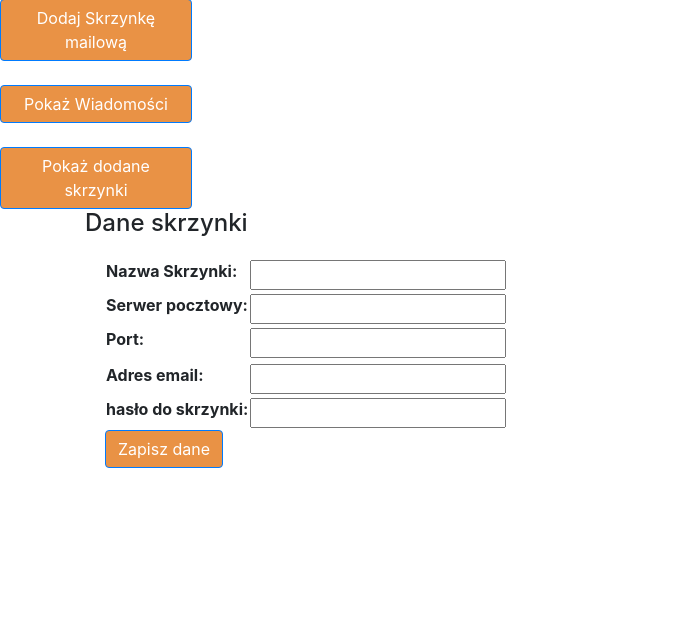
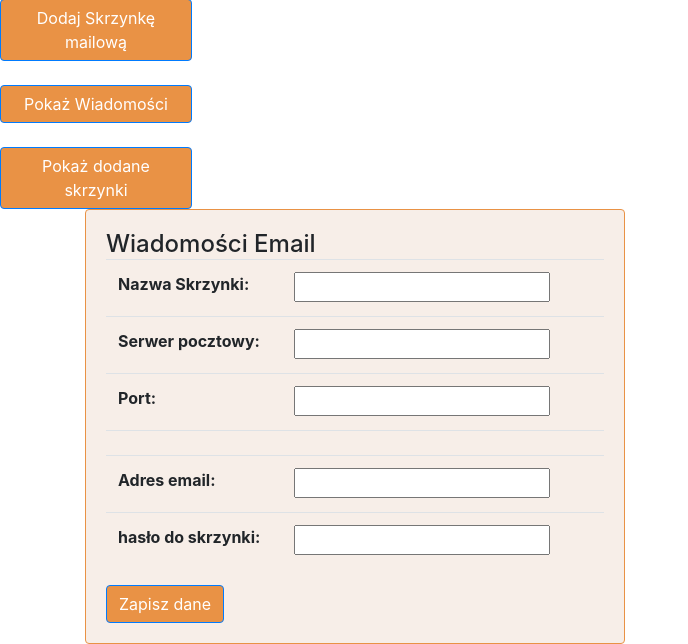
Before and after one commit to mpinczewski/Portfolio, a Django app: page /manymailbox/add-mailbox/ in a window 1280 px wide. Shown: the part 174-818 px from the top of the page, without its empty margins (0-688 px from the left). Before the commit the page ends 642 px from the top, so only its background shows below. Run offline with Django 3.2, Linux system fonts and the light colour scheme; some libraries are stand-ins or nearby versions.

Commit message:
Dodanie wyjatków

```diff
--- a/app/manymailbox/templates/add-mailbox.html
+++ b/app/manymailbox/templates/add-mailbox.html
@@ -10,13 +10,18 @@
 
 <section>
         <div class="row">
-        <div class="col-md-6">
-            <h4 class="mb-3 mb-md-0"><i class="link-icon" data-feather="users"></i> Dane skrzynki</h4>
+            <div class="col-md-6 grid-margin stretch-card">
+                <div class="card" style="border-color: #e99245;background-color: #f7eee8;">
                     <div class="card-body">
+                        <div class="row">
+                            <div class="col-sm-12 col-md-6">
+                                <h4 class="mb-3 mb-md-0"><i class="link-icon" data-feather="users"></i> Wiadomości Email</h4>
+                            </div>
+                        </div>
                         <div class="table-responsive">
                             <form method="POST" enctype="multipart/form-data">
                             {% csrf_token %}
-                        <table border="0">
+                            <table id="dataTableExample" class="table table-centered td-center">
                                 <tr>
                                     <th>{{ form.name.label_tag }}</th>
                                     <td>{{ form.name }}</td>
@@ -49,11 +54,12 @@
                                 </tr>
                             </table>
                             <button class="btn btn-primary" style="background-color: #e99245;" type="submit">Zapisz dane</button>
-                    </form>
+                        </div>
                     </div>
                 </div>
             </div>
         </div>
     </section>
 
+
 {% endblock %}
--- a/app/manymailbox/templates/all-mailboxes.html
+++ b/app/manymailbox/templates/all-mailboxes.html
@@ -23,10 +23,11 @@
     });
 </script>
 
+<body>
     <section>
         <div class="row">
             <div class="col-md-12 grid-margin stretch-card">
-            <div class="card" style="border-color: #e99245;">
+                <div class="card" style="border-color: #e99245;background-color: #f7eee8;">
                     <div class="card-body">
                         <div class="row">
                             <div class="col-sm-12 col-md-4">
@@ -76,5 +77,5 @@
             </div>
         </div>
     </section>
-
+</body>
 {% endblock %}
--- a/app/manymailbox/templates/delete-mailbox.html
+++ b/app/manymailbox/templates/delete-mailbox.html
@@ -13,17 +13,17 @@
 <section>
     <div class="row">
         <div class="col-md-6">
-            <h4 class="mb-3 mb-md-0"><i class="link-icon" data-feather="users"></i> Dane Handlowca</h4>
+            <h4 class="mb-3 mb-md-0"><i class="link-icon" data-feather="users"></i> Usunicie skrzynki</h4>
             </br>
             <h5 class="mb-3 mb-md-0">
-                UWAGA operacja jest nieodwracalna.
+                UWAGA Jeśli nie masz zapisanych danych do konfiguracji skrzynki, stracisz je.
             </br>
             </br>CZY CHCESZ KONTYNUOWAĆ?</h5>
                 <div class="card-body">
                     <div class="table-responsive">
                         <form method="post" novalidate>
                             {% csrf_token %}
-                            <button class="btn btn-primary" type="submit">Usuń Konto</button>
+                            <button class="btn btn-primary" type="submit">Usuń skrzynkę</button>
                         </form>
                     </div>
                 </div>
--- a/app/manymailbox/urls.py
+++ b/app/manymailbox/urls.py
@@ -1,5 +1,5 @@
 from django.urls import path
-from .views import access_denied, add_mailbox, all_mailboxes, delete_mailbox, edit_mailbox, all_emails, send_emails, check_mailboxes
+from .views import access_denied, add_mailbox, all_mailboxes, delete_mailbox, edit_mailbox, all_emails, login_errors, send_emails, check_mailboxes
 
 app_name = "manymailbox"
 
@@ -12,4 +12,5 @@
     path("add-mailbox/", add_mailbox, name="add_mailbox"),
     path("add-mailbox/<int:id>/", edit_mailbox, name="edit_mailbox"),
     path("delete-mailbox/<int:id>/", delete_mailbox, name="delete_mailbox"),
+    path("errors/", login_errors, name="login_errors"),
 ]
--- a/app/manymailbox/views.py
+++ b/app/manymailbox/views.py
@@ -65,6 +65,10 @@
     return render(request, "all-emails.html", {"test": emails})
 
 
+def login_errors(request):
+    return render(request, "errors.html")
+
+
 def check_mailboxes(request):
     mailbox_counter = -1
     mailboxes = Mailbox.objects.all()
@@ -82,17 +86,19 @@
                 return render(request, "access-denied.html")
 
         else:
-            pop3server = poplib.POP3_SSL(server, port)
-            pop3server.user(user)
-            pop3server.pass_(password)
-            pop3info = pop3server.stat()
-            mailcount = pop3info[0]
-            bytes_emails_uidl = poplib.POP3_SSL.uidl(
-                pop3server
-            )  # # Find Unique ID Listing
-            emails_uidl = bytes_emails_uidl[1]  # tuple of list -> list
-            parse_pop_mail_object(mailcount, pop3server, emails_uidl, mailbox_counter)
-
+            try:
+                pop3server = poplib.POP3_SSL(server, port)
+                pop3server.user(user)
+                pop3server.pass_(password)
+                pop3info = pop3server.stat()
+                mailcount = pop3info[0]
+                bytes_emails_uidl = poplib.POP3_SSL.uidl(
+                    pop3server
+                )  # # Find Unique ID Listing
+                emails_uidl = bytes_emails_uidl[1]  # tuple of list -> list
+                parse_pop_mail_object(mailcount, pop3server, emails_uidl, mailbox_counter)
+            except TimeoutError:
+                return render(request, "errors.html")
     return render(request, "check-emails.html")
 
 
```
Also changed, not shown: app/manymailbox/templates/errors.html (added, +24 -0 lines), app/db.sqlite3. Lines whose indentation alone changed are shown as unchanged.
